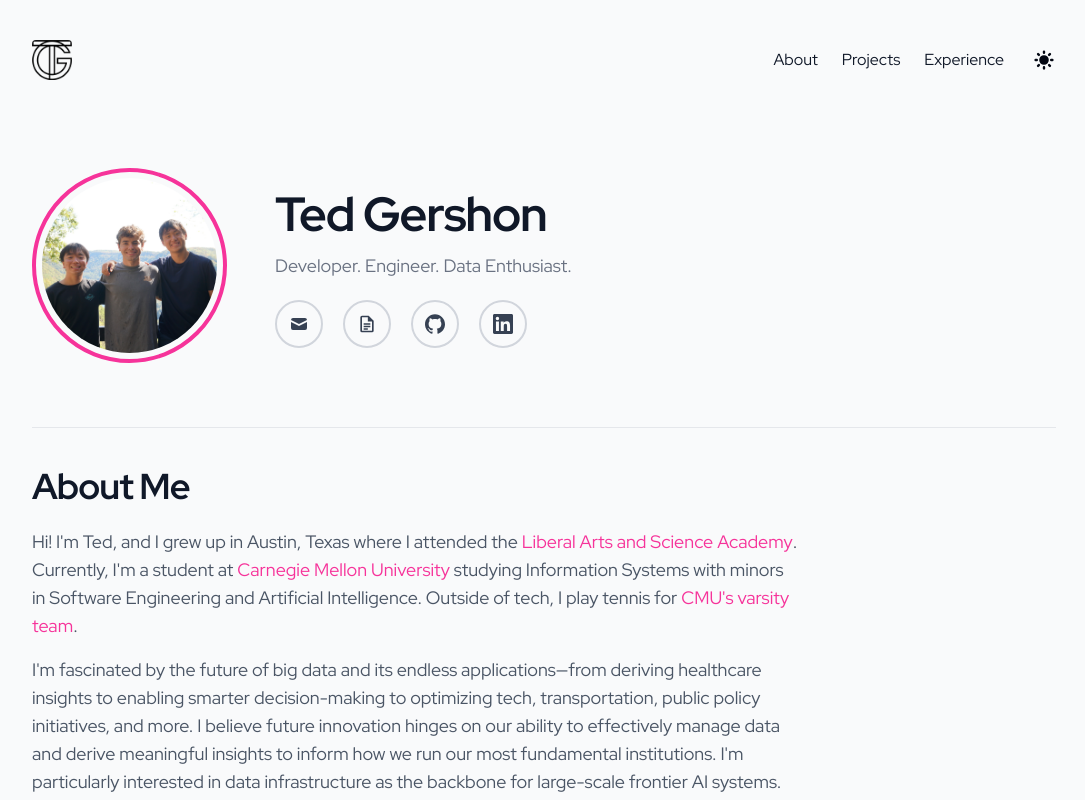
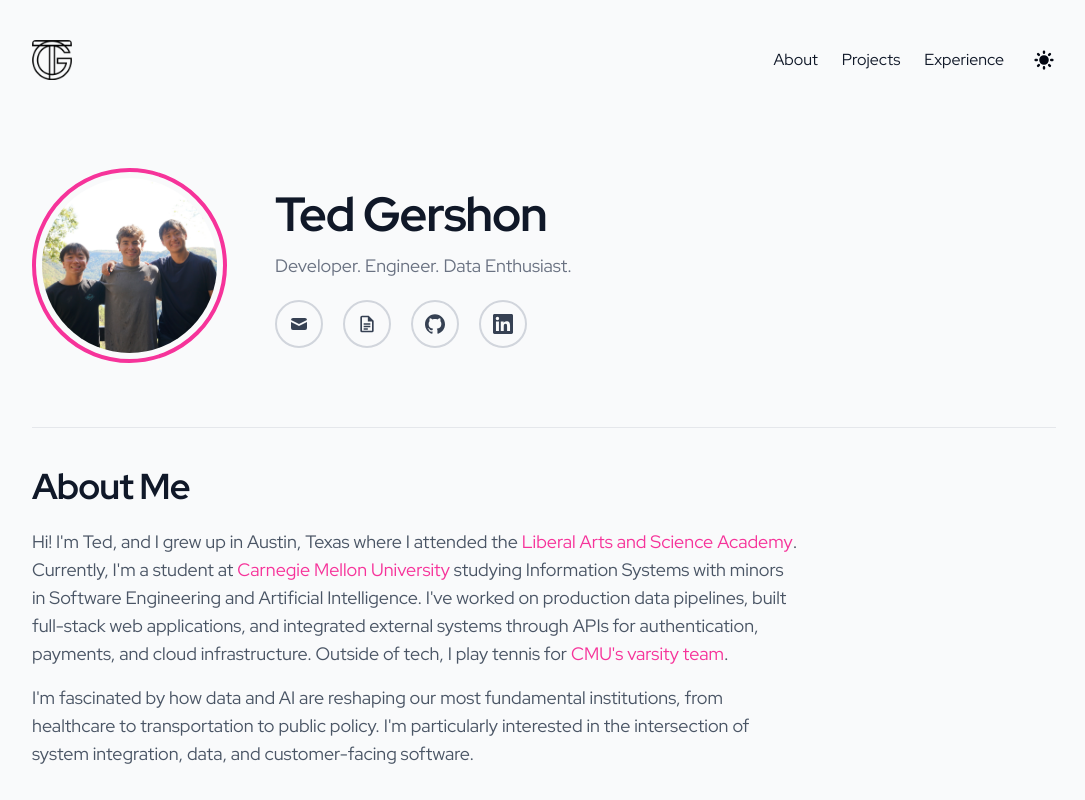
Before and after one commit to tedgershon/tedgershon.github.io, a Next.js app: page / in a window 1280 px wide. Shown: the top 800 px of the page, without its empty margins (96-1181 px from the left). Built offline with nearby package versions, Linux system fonts and the light colour scheme.

Commit message:
Update about copy and site metadata

```diff
--- a/app/about/page.tsx
+++ b/app/about/page.tsx
@@ -13,17 +13,16 @@
         <Link href="https://lasa.austinschools.org/">Liberal Arts and Science Academy</Link>.
         Currently, I&apos;m a student at{' '}
         <Link href="https://www.cmu.edu/">Carnegie Mellon University</Link> studying Information
-        Systems with minors in Software Engineering and Artificial Intelligence. Outside of tech, I
-        play tennis for{' '}
+        Systems with minors in Software Engineering and Artificial Intelligence. I&apos;ve worked on
+        production data pipelines, built full-stack web applications, and integrated external
+        systems through APIs for authentication, payments, and cloud infrastructure. Outside of
+        tech, I play tennis for{' '}
         <Link href="https://www.instagram.com/tartantennis/">CMU&apos;s varsity team</Link>.
       </p>
       <p>
-        I&apos;m fascinated by the future of big data and its endless applications—from deriving
-        healthcare insights to enabling smarter decision-making to optimizing tech, transportation,
-        public policy initiatives, and more. I believe future innovation hinges on our ability to
-        effectively manage data and derive meaningful insights to inform how we run our most
-        fundamental institutions. I&apos;m particularly interested in data infrastructure as the
-        backbone for large-scale frontier AI systems.
+        I&apos;m fascinated by how data and AI are reshaping our most fundamental institutions, from
+        healthcare to transportation to public policy. I&apos;m particularly interested in the
+        intersection of system integration, data, and customer-facing software.
       </p>
     </AuthorLayout>
   )
--- a/components/home/Main.tsx
+++ b/components/home/Main.tsx
@@ -120,19 +120,18 @@
           <HoverLink href="https://lasa.austinschools.org/">Academy</HoverLink>. Currently, I&apos;m
           a student at <HoverLink href="https://www.cmu.edu/">Carnegie Mellon University</HoverLink>{' '}
           studying Information Systems with minors in Software Engineering and Artificial
-          Intelligence. Outside of tech, I play tennis for{' '}
+          Intelligence. I&apos;ve worked on production data pipelines, built full-stack web
+          applications, and integrated external systems through APIs for authentication, payments,
+          and cloud infrastructure. Outside of tech, I play tennis for{' '}
           <HoverLink href="https://www.instagram.com/tartantennis/">
             CMU&apos;s varsity team
           </HoverLink>
           .
         </p>
         <p>
-          I&apos;m fascinated by the future of big data and its endless applications—from deriving
-          healthcare insights to enabling smarter decision-making to optimizing tech,
-          transportation, public policy initiatives, and more. I believe future innovation hinges on
-          our ability to effectively manage data and derive meaningful insights to inform how we run
-          our most fundamental institutions. I&apos;m particularly interested in data infrastructure
-          as the backbone for large-scale frontier AI systems.
+          I&apos;m fascinated by how data and AI are reshaping our most fundamental institutions,
+          from healthcare to transportation to public policy. I&apos;m particularly interested in
+          the intersection of system integration, data, and customer-facing software.
         </p>
       </div>
     </div>
--- a/data/authorData.ts
+++ b/data/authorData.ts
@@ -6,9 +6,9 @@
   email: 'tgershon@cmu.edu',
   linkedin: 'https://www.linkedin.com/in/tedgershon',
   github: 'https://github.com/tedgershon',
-  bio: `Hi! I'm Ted, and I grew up in Austin, Texas where I attended the Liberal Arts and Science Academy. Currently, I'm a student at Carnegie Mellon University studying Information Systems with minors in Software Engineering and Artificial Intelligence. Outside of tech, I play tennis for CMU's varsity team.
+  bio: `Hi! I'm Ted, and I grew up in Austin, Texas where I attended the Liberal Arts and Science Academy. Currently, I'm a student at Carnegie Mellon University studying Information Systems with minors in Software Engineering and Artificial Intelligence. I've worked on production data pipelines, built full-stack web applications, and integrated external systems through APIs for authentication, payments, and cloud infrastructure. Outside of tech, I play tennis for CMU's varsity team.
 
-I'm fascinated by the future of big data and its endless applications—from deriving healthcare insights to enabling smarter decision-making to optimizing tech, transportation, public policy initiatives, and more. I believe future innovation hinges on our ability to effectively manage data and derive meaningful insights to inform how we run our most fundamental institutions. I'm particularly interested in data infrastructure as the backbone for large-scale frontier AI systems.`,
+I'm fascinated by how data and AI are reshaping our most fundamental institutions, from healthcare to transportation to public policy. I'm particularly interested in the intersection of system integration, data, and customer-facing software.`,
 }
 
 export default authorData
--- a/data/siteMetadata.js
+++ b/data/siteMetadata.js
@@ -2,8 +2,7 @@
   title: 'Ted Gershon',
   author: 'Ted Gershon',
   headerTitle: 'Ted Gershon',
-  description:
-    'Software engineer at Carnegie Mellon University. Building data platforms, full-stack applications, and AI-powered tools.',
+  description: 'Senior at Carnegie Mellon University studying Information Systems, with minors in Software Engineering and Artificial Intelligence.',
   language: 'en-us',
   theme: 'light',
   siteUrl: 'https://tedgershon.github.io',
```
Also changed, not shown: 1 other file (tests, documents, lock files or other folders).
